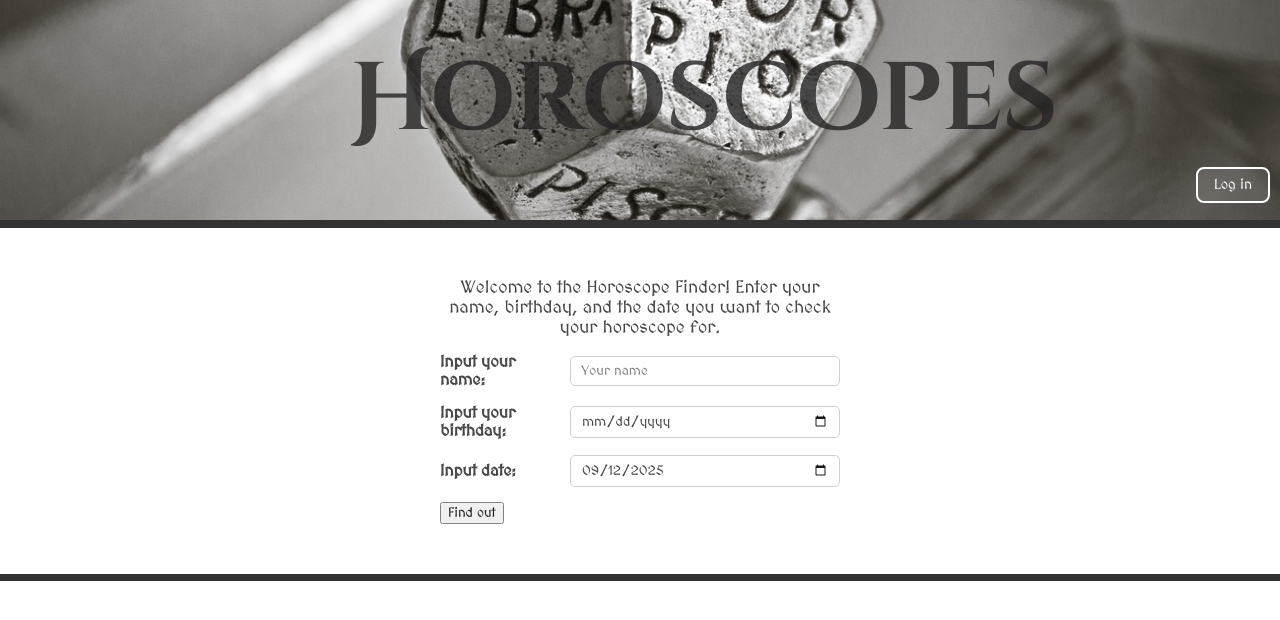
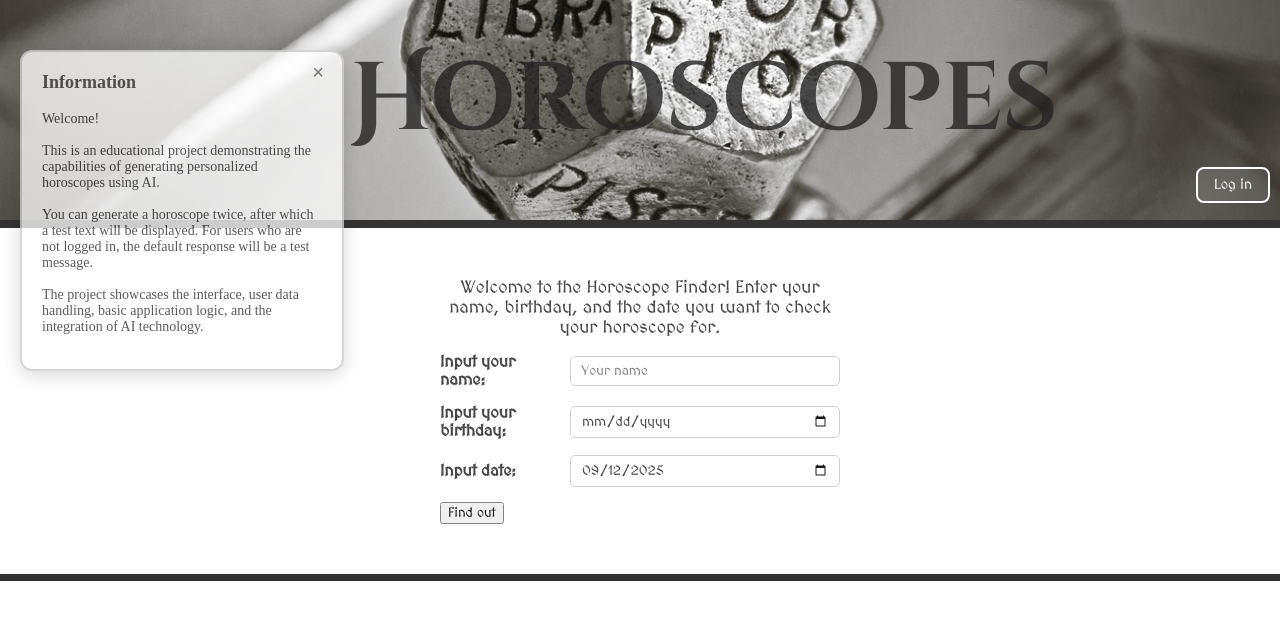
Before and after one commit to ILikhacheva/horoscop, a website: page public/index.html in a window 1280 px wide. Drawn offline with Linux system fonts and the light colour scheme.

Commit message:
Information window

```diff
--- a/public/index.html
+++ b/public/index.html
@@ -14,6 +14,26 @@
     <script src="client-utils.js"></script>
     <script src="https://www.google.com/recaptcha/api.js" async defer></script>
   </head>
+
+  <!-- Information window -->
+  <div id="infoBox" class="info-box">
+    <button class="close-btn" onclick="closeInfoBox()">×</button>
+    <h3>Information</h3>
+    <p>
+      Welcome!
+      <br /><br />
+      This is an educational project demonstrating the capabilities of
+      generating personalized horoscopes using AI.
+      <br /><br />
+      You can generate a horoscope twice, after which a test text will be
+      displayed. For users who are not logged in, the default response will be a
+      test message.
+      <br /><br />
+      The project showcases the interface, user data handling, basic application
+      logic, and the integration of AI technology.
+    </p>
+  </div>
+
   <body>
     <div
       class="zodiac-container"
--- a/public/login.js
+++ b/public/login.js
@@ -747,3 +747,20 @@ function clearProfileErrors() {
     element.textContent = "";
   });
 }
+
+// Information box functionality
+
+function closeInfoBox() {
+  document.getElementById("infoBox").style.display = "none";
+  // Save the mark that the user closed the window
+  localStorage.setItem("infoBoxClosed", "true");
+}
+
+document.addEventListener("DOMContentLoaded", function () {
+  // Check if the user closed the window earlier
+  const wasClosed = localStorage.getItem("infoBoxClosed");
+  if (!wasClosed) {
+    document.getElementById("infoBox").style.display = "block";
+  }
+});
+//
--- a/public/style.css
+++ b/public/style.css
@@ -579,3 +579,54 @@ img#zodiac_img {
     flex: none;
   }
 }
+
+/* Information window */
+.info-box {
+  position: fixed;
+  top: 50px;
+  left: 20px;
+  width: 280px;
+  background: rgba(255, 255, 255, 0.95);
+  opacity: 0.8;
+  border: 2px solid #ccc;
+  border-radius: 12px;
+  padding: 20px;
+  box-shadow: 0 4px 20px rgba(0, 0, 0, 0.2);
+  font-size: 14px;
+  color: #333;
+  z-index: 10000;
+  animation: slideInLeft 0.4s ease;
+}
+
+.info-box h3 {
+  margin-top: 0;
+  font-size: 18px;
+  color: #444;
+}
+
+.info-box .close-btn {
+  position: absolute;
+  top: 8px;
+  right: 12px;
+  background: none;
+  border: none;
+  font-size: 20px;
+  cursor: pointer;
+  color: #666;
+}
+
+.info-box .close-btn:hover {
+  color: #e74c3c;
+}
+
+/* Animation for appearance (from left) */
+@keyframes slideInLeft {
+  from {
+    opacity: 0;
+    transform: translateX(-100px);
+  }
+  to {
+    opacity: 1;
+    transform: translateX(0);
+  }
+}
```
